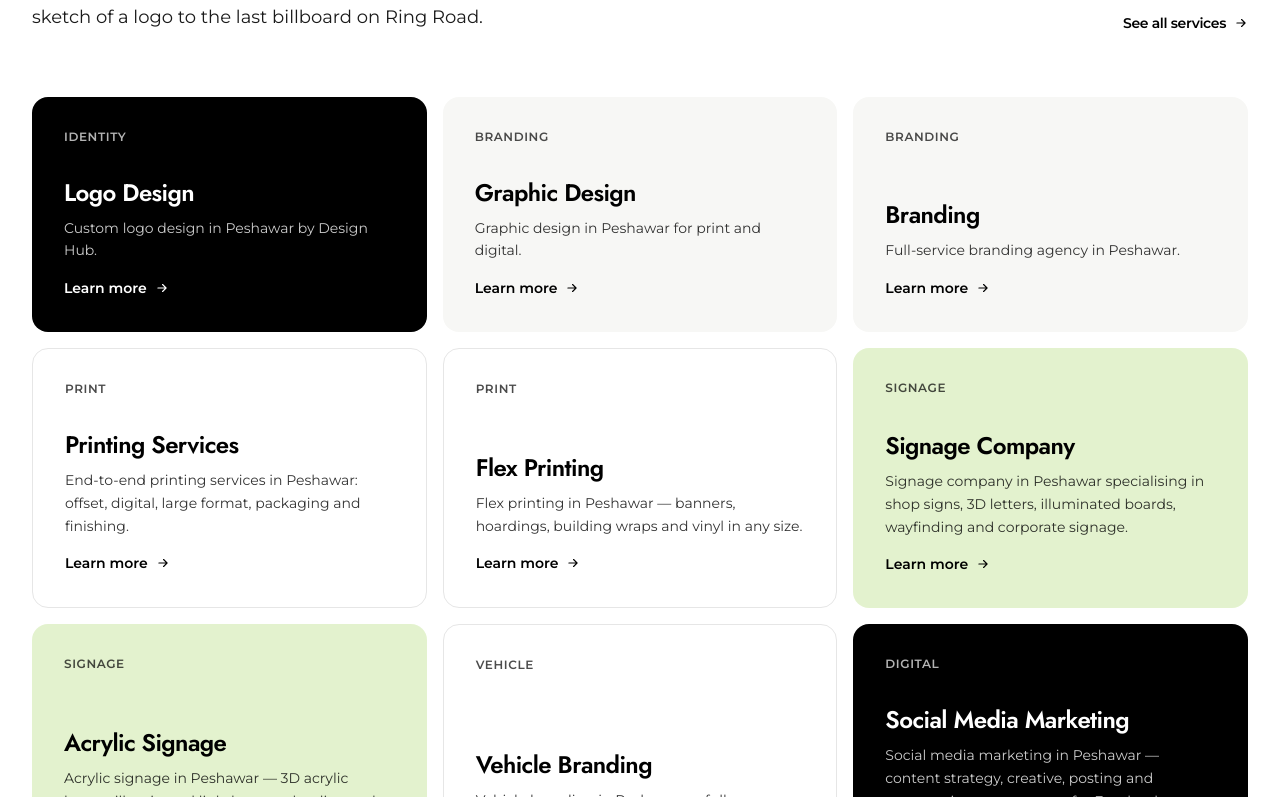
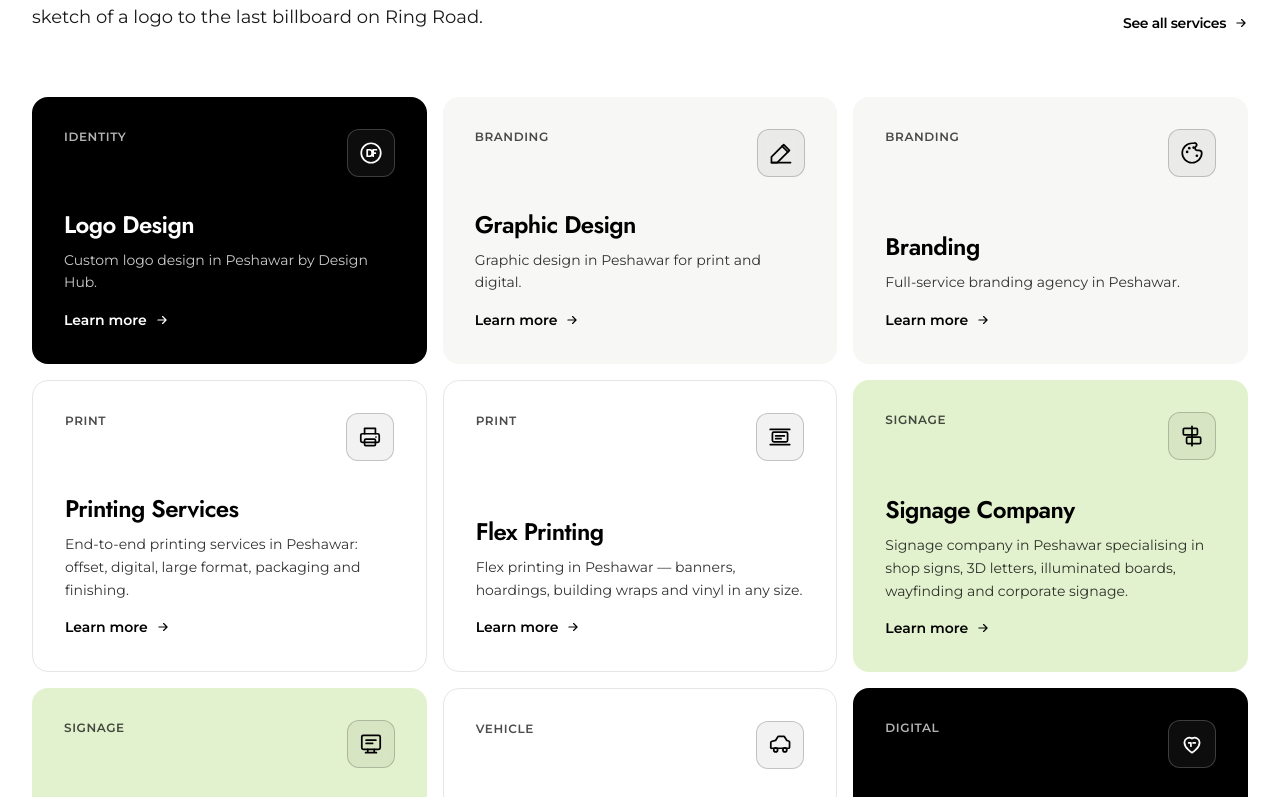
Before and after one commit to infodesignhubpk-afk/website, a Next.js app: page / in a window 1280 px wide. Shown: the part 1283-2080 px from the top of the page. Built offline with nearby package versions, Linux system fonts and the light colour scheme; no server answers.

Commit message:
feat: add ServiceIcon component for dynamic SVG rendering based on slug

```diff
--- a/components/home/ServicesGrid.tsx
+++ b/components/home/ServicesGrid.tsx
@@ -2,6 +2,7 @@ import Link from "next/link";
 import { Section } from "@/components/ui/Section";
 import { Container } from "@/components/ui/Container";
 import { SectionHeading } from "@/components/ui/SectionHeading";
+import { ServiceIcon } from "@/components/ui/ServiceIcon";
 import { services } from "@/data/services";
 import type { ServiceCategory } from "@/types";
 
@@ -42,9 +43,17 @@ export function ServicesGrid() {
                 href={`/services/${s.slug}`}
                 className={`group relative flex h-full flex-col justify-between gap-8 rounded-2xl p-6 md:p-8 transition-all duration-200 hover:-translate-y-1 ${categoryStyles[s.category]}`}
               >
-                <span className="text-xs font-semibold uppercase tracking-wider opacity-70">
-                  {s.category === "logo" ? "Identity" : s.category === "branding" ? "Branding" : s.category === "signage" ? "Signage" : s.category === "printing" ? "Print" : s.category === "vehicle" ? "Vehicle" : "Digital"}
-                </span>
+                <div className="flex items-start justify-between gap-4">
+                  <span className="text-xs font-semibold uppercase tracking-wider opacity-70">
+                    {s.category === "logo" ? "Identity" : s.category === "branding" ? "Branding" : s.category === "signage" ? "Signage" : s.category === "printing" ? "Print" : s.category === "vehicle" ? "Vehicle" : "Digital"}
+                  </span>
+                  <span
+                    aria-hidden
+                    className="grid h-12 w-12 shrink-0 place-items-center rounded-xl border border-current/20 bg-current/5 backdrop-blur-sm transition-transform duration-200 group-hover:scale-105"
+                  >
+                    <ServiceIcon slug={s.slug} size={26} />
+                  </span>
+                </div>
                 <div>
                   <h3 className="text-xl font-semibold tracking-tight md:text-2xl">{s.keyword}</h3>
                   <p className="mt-2 text-sm leading-relaxed opacity-80">
--- /dev/null
+++ b/components/ui/ServiceIcon.tsx
@@ -0,0 +1,138 @@
+import type { SVGProps } from "react";
+
+type Props = SVGProps<SVGSVGElement> & { slug: string; size?: number };
+
+export function ServiceIcon({ slug, size = 28, ...props }: Props) {
+  const common = {
+    width: size,
+    height: size,
+    viewBox: "0 0 24 24",
+    fill: "none" as const,
+    strokeWidth: 1.6,
+    strokeLinecap: "round" as const,
+    strokeLinejoin: "round" as const,
+    "aria-hidden": true,
+    ...props,
+  };
+
+  switch (slug) {
+    case "logo-design-peshawar":
+      return (
+        <svg {...common}>
+          <circle cx="12" cy="12" r="9" stroke="currentColor" />
+          <path
+            d="M8.5 15V9h2.2a2.3 2.3 0 0 1 2.3 2.3v1.4A2.3 2.3 0 0 1 10.7 15H8.5Zm5.5 0V9h3"
+            stroke="currentColor"
+          />
+          <path d="M14 12.2h2" stroke="currentColor" />
+        </svg>
+      );
+
+    case "graphic-design-peshawar":
+      return (
+        <svg {...common}>
+          <path
+            d="M14.5 4.2 19.8 9.5 8.5 20.8H3.2v-5.3L14.5 4.2Z"
+            stroke="currentColor"
+          />
+          <path d="m13 5.7 5.3 5.3" stroke="currentColor" />
+          <path d="M3.2 20.8h17.6" stroke="currentColor" />
+        </svg>
+      );
+
+    case "branding-agency-peshawar":
+      return (
+        <svg {...common}>
+          <path
+            d="M12 3a9 9 0 1 0 9 9c0-1.5-1.2-2.5-2.7-2.5h-1.6a1.7 1.7 0 0 1-1.7-2.4l.4-1.1A1.7 1.7 0 0 0 13.7 3H12Z"
+            stroke="currentColor"
+          />
+          <circle cx="7.5" cy="11" r="1.2" fill="currentColor" />
+          <circle cx="9.5" cy="7.5" r="1.2" fill="currentColor" />
+          <circle cx="13.5" cy="7" r="1.2" fill="currentColor" />
+          <circle cx="16.5" cy="14.5" r="1.2" fill="currentColor" />
+        </svg>
+      );
+
+    case "printing-services-peshawar":
+      return (
+        <svg {...common}>
+          <path d="M7 9V4h10v5" stroke="currentColor" />
+          <rect x="3.5" y="9" width="17" height="8" rx="1.5" stroke="currentColor" />
+          <rect x="7" y="14" width="10" height="6" rx="1" stroke="currentColor" />
+          <circle cx="17.5" cy="12" r="0.8" fill="currentColor" />
+        </svg>
+      );
+
+    case "flex-printing-peshawar":
+      return (
+        <svg {...common}>
+          <path d="M3 5h18" stroke="currentColor" />
+          <path d="M3 19h18" stroke="currentColor" />
+          <rect x="5" y="7.5" width="14" height="9" rx="1.2" stroke="currentColor" />
+          <path d="M8 11h8M8 13.5h5" stroke="currentColor" />
+        </svg>
+      );
+
+    case "signage-company-peshawar":
+      return (
+        <svg {...common}>
+          <path d="M12 3v18" stroke="currentColor" />
+          <rect x="4" y="5" width="13" height="6" rx="1" stroke="currentColor" />
+          <rect x="7" y="13" width="13" height="6" rx="1" stroke="currentColor" />
+        </svg>
+      );
+
+    case "acrylic-signage-peshawar":
+      return (
+        <svg {...common}>
+          <rect x="3.5" y="4" width="17" height="13" rx="1.5" stroke="currentColor" />
+          <path d="M7.5 8.5h9M7.5 11.5h6" stroke="currentColor" />
+          <path d="M9 17v3M15 17v3M7 20h10" stroke="currentColor" />
+        </svg>
+      );
+
+    case "vehicle-branding-peshawar":
+      return (
+        <svg {...common}>
+          <path
+            d="M3.5 14.5V9.8a1 1 0 0 1 .7-1l3.7-1 2-3.2a1 1 0 0 1 .9-.5h4.6a1 1 0 0 1 .9.5l2 3.2 1.7.5a1 1 0 0 1 .8 1v4.7a1 1 0 0 1-1 1H4.5a1 1 0 0 1-1-1.5Z"
+            stroke="currentColor"
+          />
+          <circle cx="8" cy="16.5" r="1.8" stroke="currentColor" />
+          <circle cx="16.5" cy="16.5" r="1.8" stroke="currentColor" />
+        </svg>
+      );
+
+    case "social-media-marketing-peshawar":
+      return (
+        <svg {...common}>
+          <path
+            d="M12 20s-7-4.3-7-9.5A4.5 4.5 0 0 1 12 7a4.5 4.5 0 0 1 7 3.5C19 15.7 12 20 12 20Z"
+            stroke="currentColor"
+          />
+          <path d="M9 11h2v3M13 11h2" stroke="currentColor" />
+        </svg>
+      );
+
+    case "facebook-ads-agency-peshawar":
+      return (
+        <svg {...common}>
+          <path
+            d="M3 10.5v3a1 1 0 0 0 1 1h2.2L13 19V5L6.2 9.5H4a1 1 0 0 0-1 1Z"
+            stroke="currentColor"
+          />
+          <path d="M16 9.5c1.5 1 1.5 4 0 5" stroke="currentColor" />
+          <path d="M18.5 7c2.7 1.7 2.7 8.3 0 10" stroke="currentColor" />
+        </svg>
+      );
+
+    default:
+      return (
+        <svg {...common}>
+          <circle cx="12" cy="12" r="9" stroke="currentColor" />
+          <path d="M9 12l2 2 4-4" stroke="currentColor" />
+        </svg>
+      );
+  }
+}
```
